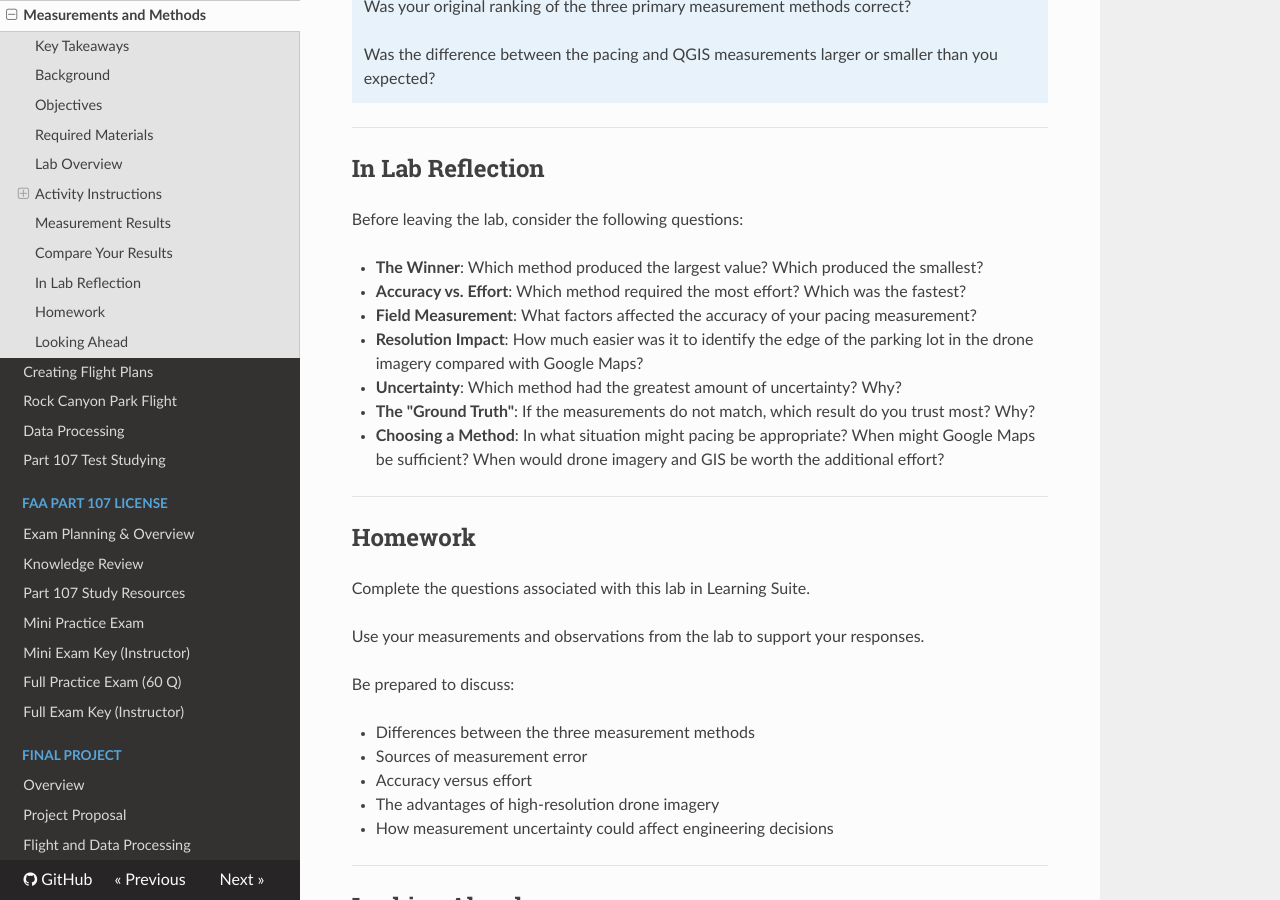
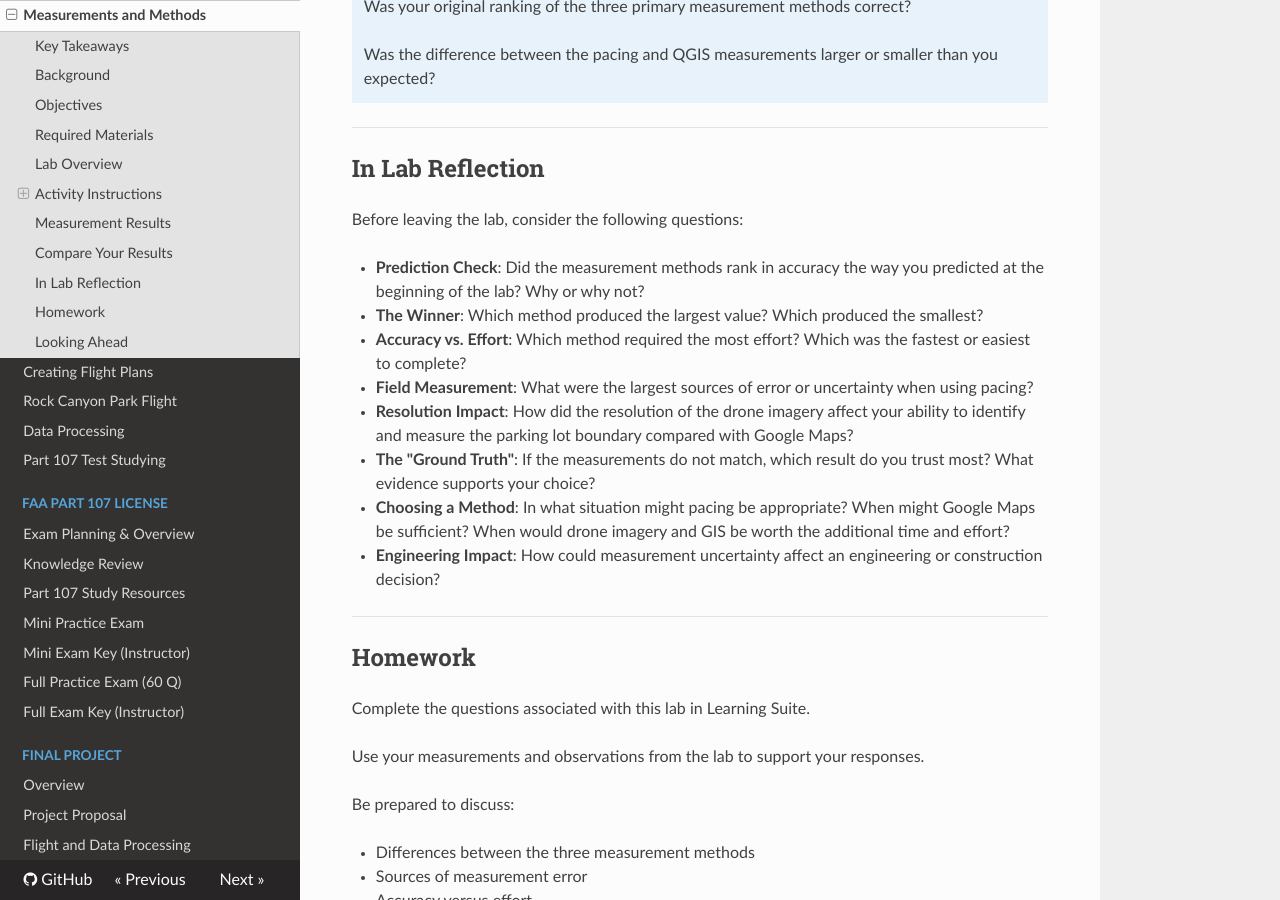
Before and after one commit to byu-cce-drones/content, an MkDocs documentation site: the page built from docs/labs/2_measurements_and_methods.md, in a window 1280 px wide and 900 px high, scrolled down 8491 px. Built offline with MkDocs 1.6.1, drawn with Linux system fonts in a browser that asks for light colours; nearby versions of some CDN libraries.

Commit message:
Fixed some links and added new refelction questions.

```diff
--- a/docs/labs/2_measurements_and_methods.md
+++ b/docs/labs/2_measurements_and_methods.md
@@ -327,13 +327,14 @@ Consider:
 
 Before leaving the lab, consider the following questions:
 
+* **Prediction Check**: Did the measurement methods rank in accuracy the way you predicted at the beginning of the lab? Why or why not?
 * **The Winner**: Which method produced the largest value? Which produced the smallest?
-* **Accuracy vs. Effort**: Which method required the most effort? Which was the fastest?
-* **Field Measurement**: What factors affected the accuracy of your pacing measurement?
-* **Resolution Impact**: How much easier was it to identify the edge of the parking lot in the drone imagery compared with Google Maps?
-* **Uncertainty**: Which method had the greatest amount of uncertainty? Why?
-* **The "Ground Truth"**: If the measurements do not match, which result do you trust most? Why?
-* **Choosing a Method**: In what situation might pacing be appropriate? When might Google Maps be sufficient? When would drone imagery and GIS be worth the additional effort?
+* **Accuracy vs. Effort**: Which method required the most effort? Which was the fastest or easiest to complete?
+* **Field Measurement**: What were the largest sources of error or uncertainty when using pacing?
+* **Resolution Impact**: How did the resolution of the drone imagery affect your ability to identify and measure the parking lot boundary compared with Google Maps?
+* **The "Ground Truth"**: If the measurements do not match, which result do you trust most? What evidence supports your choice?
+* **Choosing a Method**: In what situation might pacing be appropriate? When might Google Maps be sufficient? When would drone imagery and GIS be worth the additional time and effort?
+* **Engineering Impact**: How could measurement uncertainty affect an engineering or construction decision?
 
 ---
 
```
Also changed, not shown: other parts of docs/labs/2_measurements_and_methods.md (+1 -1 lines).
